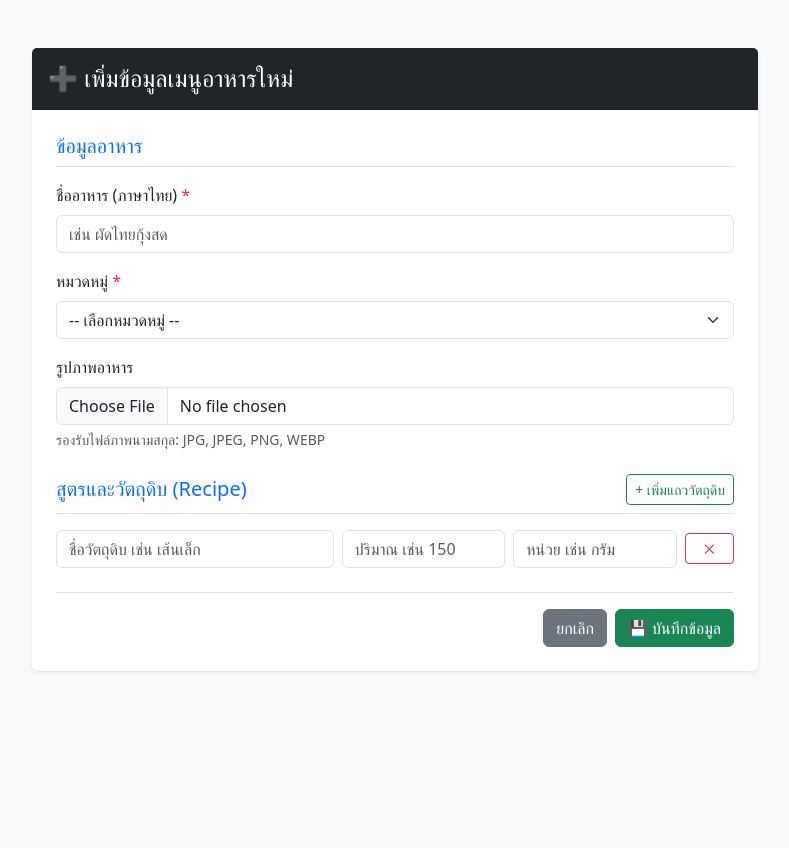
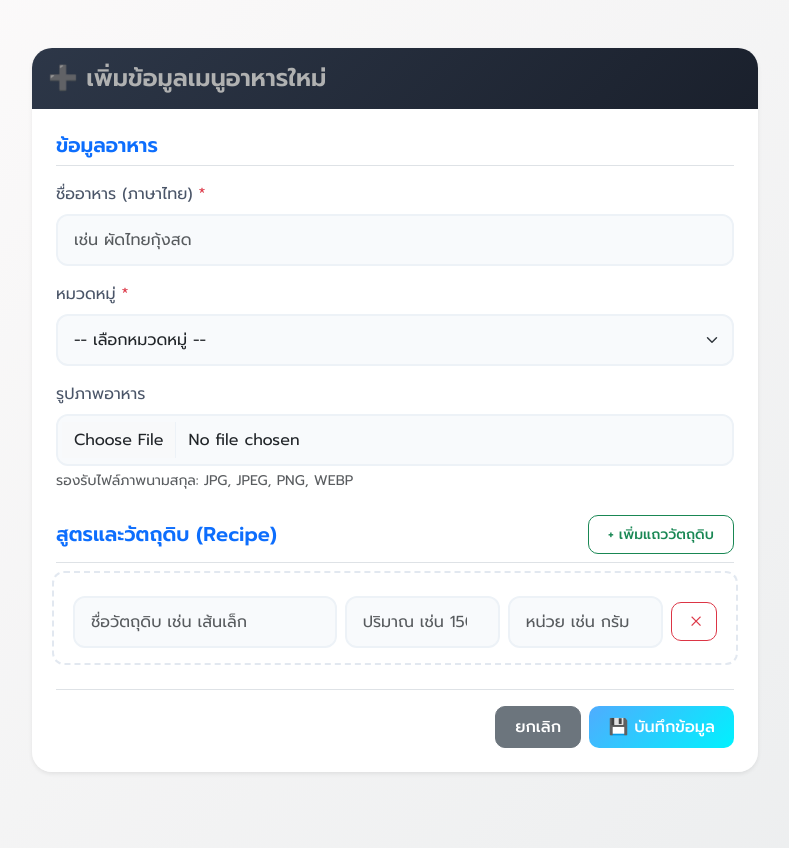
Before and after one commit to Benz00854/WebDD_Food_Repice, a PHP site: page /manage.php in a window 1280 px wide. Shown: the whole page, without its empty margins (245-1034 px from the left). Before the commit the page ends 672 px from the top, so only its background shows below. Run offline with PHP 8.4, Linux system fonts and the light colour scheme.

Commit message:
Add files via upload

```diff
--- a/Food&Repice/manage.php
+++ b/Food&Repice/manage.php
@@ -94,8 +94,10 @@ if ($_SERVER['REQUEST_METHOD'] === 'POST') {
     <title><?= $id ? 'แก้ไข' : 'เพิ่ม' ?>เมนูอาหาร</title>
     <!-- Bootstrap 5 CSS -->
     <link href="https://cdn.jsdelivr.net/npm/bootstrap@5.3.0/dist/css/bootstrap.min.css" rel="stylesheet">
+    <!-- Custom CSS -->
+    <link href="style.css" rel="stylesheet">
 </head>
-<body class="bg-light">
+<body>
     <div class="container my-5" style="max-width: 750px;">
         <div class="card shadow-sm border-0">
             <div class="card-header bg-dark text-white p-3">
--- /dev/null
+++ b/Food&Repice/style.css
@@ -0,0 +1,180 @@
+@import url('https://fonts.googleapis.com/css2?family=Prompt:wght@300;400;500;600;700&display=swap');
+
+body {
+    font-family: 'Prompt', sans-serif;
+    background: linear-gradient(135deg, #fdfbfb 0%, #ebedee 100%);
+    min-height: 100vh;
+    color: #2d3748;
+}
+
+/* Typography & General */
+h2,
+h4,
+h5 {
+    font-weight: 600;
+    color: #b0b1b1;
+}
+
+/* Card Styling */
+.card {
+    border-radius: 20px;
+    border: none;
+    box-shadow: 0 10px 40px rgba(0, 0, 0, 0.08);
+    background: rgba(255, 255, 255, 0.95);
+    backdrop-filter: blur(10px);
+    overflow: hidden;
+}
+
+/* Table Styling */
+.table {
+    margin-bottom: 0;
+}
+
+.table thead th {
+    background-color: #2d3748 !important;
+    color: #ffffff !important;
+    font-weight: 500;
+    letter-spacing: 0.5px;
+    border-bottom: none;
+    padding: 1rem;
+}
+
+.table tbody td {
+    padding: 1rem;
+    vertical-align: middle;
+    border-bottom: 1px solid #edf2f7;
+}
+
+.table tbody tr {
+    transition: all 0.3s ease;
+}
+
+.table tbody tr:hover {
+    background-color: #f7fafc !important;
+    transform: scale(1.01);
+    box-shadow: 0 5px 15px rgba(0, 0, 0, 0.05);
+    border-radius: 10px;
+}
+
+/* Buttons */
+.btn {
+    border-radius: 10px;
+    font-weight: 500;
+    padding: 0.5rem 1.2rem;
+    transition: all 0.3s cubic-bezier(0.4, 0, 0.2, 1);
+}
+
+.btn-primary {
+    background: linear-gradient(135deg, #667eea 0%, #764ba2 100%);
+    border: none;
+    color: white;
+}
+
+.btn-primary:hover {
+    transform: translateY(-2px);
+    box-shadow: 0 7px 14px rgba(118, 75, 162, 0.3);
+    color: white;
+}
+
+.btn-warning {
+    background: linear-gradient(135deg, #f6d365 0%, #fda085 100%);
+    border: none;
+    color: #fff;
+}
+
+.btn-warning:hover {
+    color: #fff;
+    transform: translateY(-2px);
+    box-shadow: 0 7px 14px rgba(253, 160, 133, 0.3);
+}
+
+.btn-danger {
+    background: linear-gradient(135deg, #ff0844 0%, #ffb199 100%);
+    border: none;
+    color: white;
+}
+
+.btn-danger:hover {
+    transform: translateY(-2px);
+    box-shadow: 0 7px 14px rgba(255, 8, 68, 0.3);
+    color: white;
+}
+
+.btn-success {
+    background: linear-gradient(135deg, #4facfe 0%, #00f2fe 100%);
+    border: none;
+    color: white;
+}
+
+.btn-success:hover {
+    transform: translateY(-2px);
+    box-shadow: 0 7px 14px rgba(79, 172, 254, 0.3);
+    color: white;
+}
+
+/* Badges */
+.badge {
+    padding: 0.5em 1em;
+    border-radius: 8px;
+    font-weight: 500;
+    font-size: 0.85em;
+}
+
+.badge.bg-info {
+    background-color: #e1f5fe !important;
+    color: #0277bd !important;
+}
+
+/* Forms */
+.form-control,
+.form-select {
+    border-radius: 12px;
+    border: 2px solid #edf2f7;
+    padding: 0.75rem 1rem;
+    transition: all 0.3s ease;
+    background-color: #f8fafc;
+}
+
+.form-control:focus,
+.form-select:focus {
+    box-shadow: 0 0 0 4px rgba(102, 126, 234, 0.15);
+    border-color: #667eea;
+    background-color: #ffffff;
+}
+
+.form-label {
+    color: #4a5568;
+    margin-bottom: 0.5rem;
+}
+
+/* Card Header in manage.php */
+.card-header.bg-dark {
+    background: linear-gradient(135deg, #2d3748 0%, #1a202c 100%) !important;
+    border-bottom: none;
+}
+
+/* Recipe Rows */
+.recipe-row {
+    background: #ffffff;
+    padding: 15px;
+    border-radius: 12px;
+    margin-bottom: 12px !important;
+    border: 2px dashed #e2e8f0;
+    transition: all 0.3s ease;
+}
+
+.recipe-row:hover {
+    border-color: #cbd5e0;
+    background: #f7fafc;
+    transform: translateX(5px);
+}
+
+/* Images */
+img.rounded {
+    border-radius: 12px !important;
+    transition: transform 0.3s ease;
+}
+
+img.rounded:hover {
+    transform: scale(1.1);
+}
```
Also changed, not shown: Food&Repice/Food_db (1).sql (added, +25 -0 lines), Food&Repice/index.php (+5 -3 lines), Food&Repice/db.php (line endings or trailing spaces).
